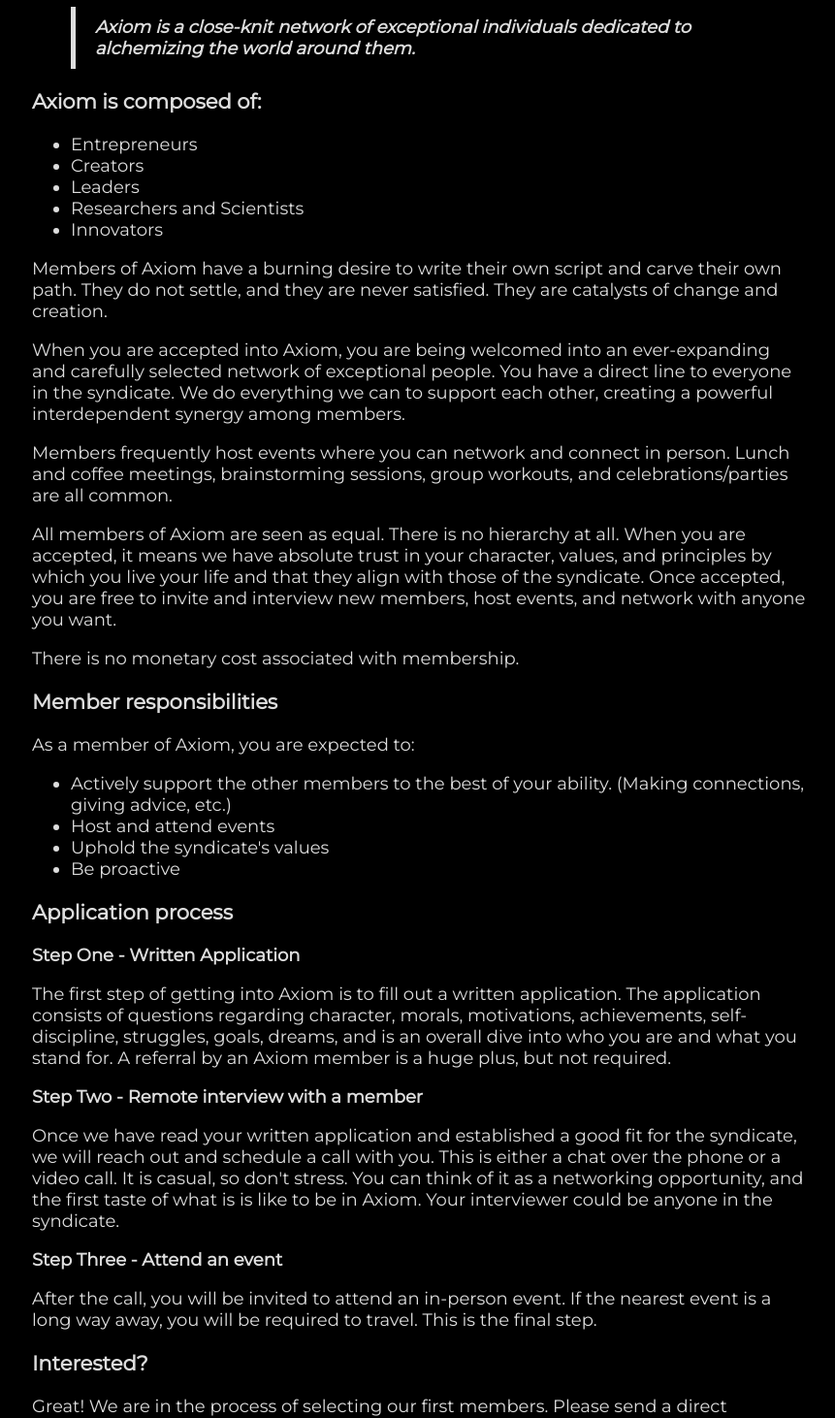
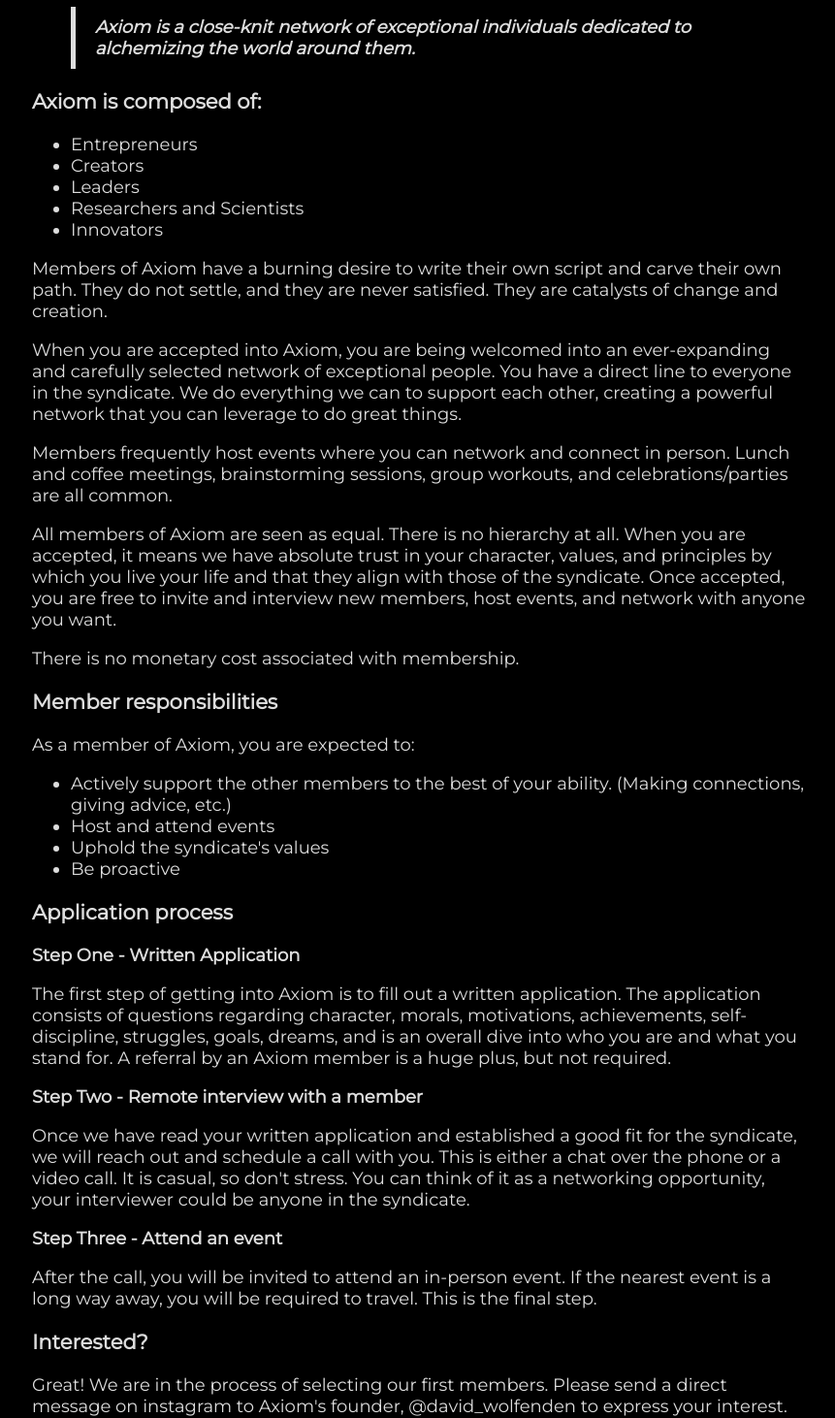
Before and after one commit to wolfdavo/axiom-website, a React (Create React App) app: page / in a window 1280 px wide. Shown: the part 346-1808 px from the top of the page at 97% size, without its empty margins (207-1068 px from the left). Built offline with nearby package versions, Linux system fonts and the light colour scheme.

Commit message:
Re-wording

```diff
--- a/src/App.js
+++ b/src/App.js
@@ -16,7 +16,7 @@ function App() {
           <li>Innovators</li>
         </ul>
         <p>Members of Axiom have a burning desire to write their own script and carve their own path. They do not settle, and they are never satisfied. They are catalysts of change and creation.</p>
-        <p>When you are accepted into Axiom, you are being welcomed into an ever-expanding and carefully selected network of exceptional people. You have a direct line to everyone in the syndicate. We do everything we can to support each other, creating a powerful interdependent synergy among members.</p>
+        <p>When you are accepted into Axiom, you are being welcomed into an ever-expanding and carefully selected network of exceptional people. You have a direct line to everyone in the syndicate. We do everything we can to support each other, creating a powerful network that you can leverage to do great things.</p>
         <p>Members frequently host events where you can network and connect in person. Lunch and coffee meetings, brainstorming sessions, group workouts, and celebrations/parties are all common.</p>
         <p>All members of Axiom are seen as equal. There is no hierarchy at all. When you are accepted, it means we have absolute trust in your character, values, and principles by which you live your life and that they align with those of the syndicate. Once accepted, you are free to invite and interview new members, host events, and network with anyone you want.</p>
         <p>There is no monetary cost associated with membership.</p>
@@ -35,7 +35,7 @@ function App() {
         <p>The first step of getting into Axiom is to fill out a written application. The application consists of questions regarding character, morals, motivations, achievements, self-discipline, struggles, goals, dreams, and is an overall dive into who you are and what you stand for. A referral by an Axiom member is a huge plus, but not required.</p>
 
         <p><b>Step Two - Remote interview with a member</b></p>
-        <p>Once we have read your written application and established a good fit for the syndicate, we will reach out and schedule a call with you. This is either a chat over the phone or a video call. It is casual, so don't stress. You can think of it as a networking opportunity, and the first taste of what is is like to be in Axiom. Your interviewer could be anyone in the syndicate.</p>
+        <p>Once we have read your written application and established a good fit for the syndicate, we will reach out and schedule a call with you. This is either a chat over the phone or a video call. It is casual, so don't stress. You can think of it as a networking opportunity, your interviewer could be anyone in the syndicate.</p>
 
         <p><b>Step Three - Attend an event</b></p>
         <p>After the call, you will be invited to attend an in-person event. If the nearest event is a long way away, you will be required to travel. This is the final step.</p>
```
